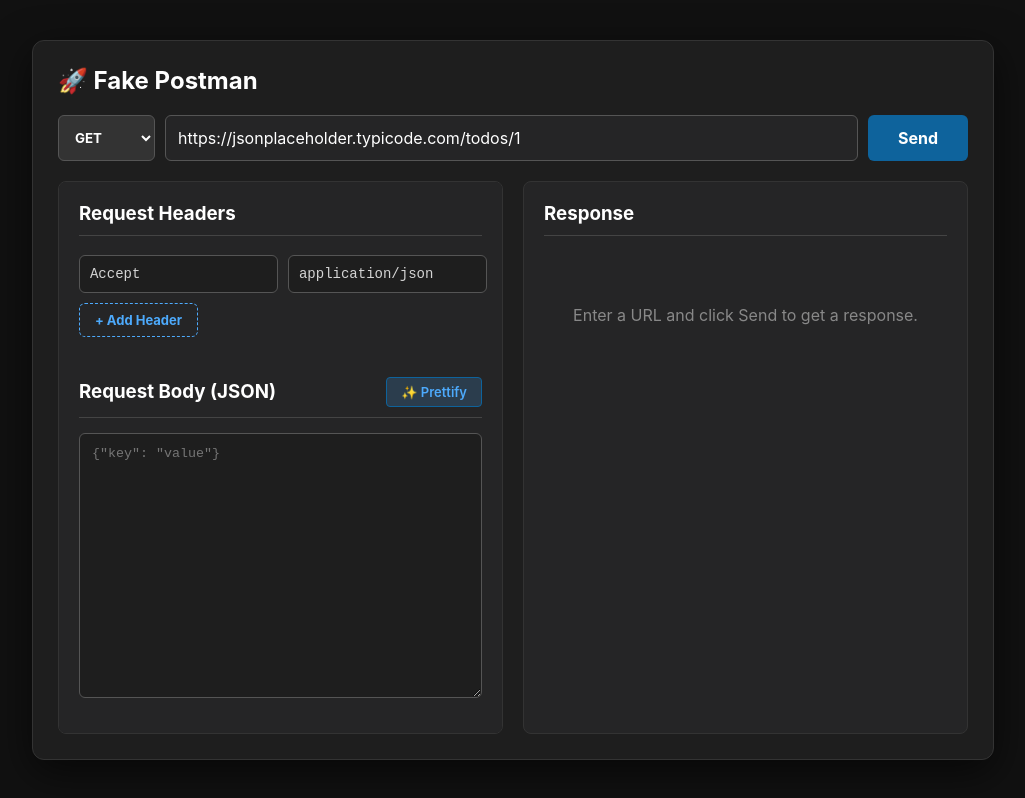
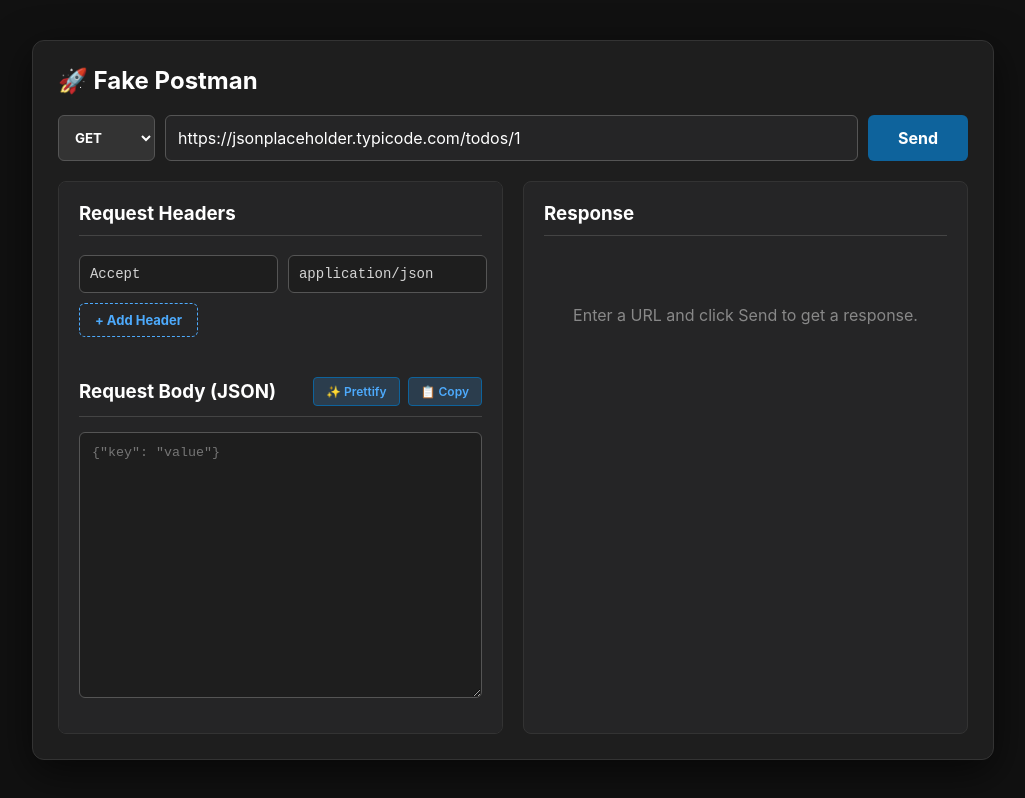
Before and after one commit to arghya0696/fake-postman, a React app in the folder frontend/: page / in a window 1280 px wide. Shown: the whole page, without its empty margins (127-1152 px from the left). Built offline with nearby package versions, Linux system fonts and the light colour scheme; the HTML template or start-up script is replaced by a standard one.

Commit message:
copy req response added

```diff
--- a/frontend/src/App.css
+++ b/frontend/src/App.css
@@ -3,10 +3,9 @@
   font-family: -apple-system, BlinkMacSystemFont, "Segoe UI", Roboto, Helvetica, Arial, sans-serif;
 }
 
-/* 1. Center the app window on the screen */
 body {
   margin: 0;
-  background-color: #111111; /* Slightly darker background outside the app */
+  background-color: #111111;
   color: #d4d4d4;
   display: flex;
   justify-content: center;
@@ -14,17 +13,16 @@ body {
   min-height: 100vh;
 }
 
-/* 2. Constrain the app size and make it look like a floating window */
 .app-container {
   display: flex;
   flex-direction: column;
   width: 100%;
-  max-width: 1200px; /* Prevents it from getting too wide on huge screens */
-  height: 90vh;      /* Leaves a nice 5% gap at the top and bottom */
+  max-width: 1200px;
+  height: 90vh;
   background-color: #1e1e1e;
   padding: 25px;
   border-radius: 12px;
-  box-shadow: 0 12px 40px rgba(0, 0, 0, 0.6); /* Adds a deep shadow */
+  box-shadow: 0 12px 40px rgba(0, 0, 0, 0.6);
   border: 1px solid #333;
 }
 
@@ -99,12 +97,107 @@ h3 {
   padding-bottom: 10px;
 }
 
-h4 { margin: 15px 0 5px 0; color: #ccc; }
+h4 { margin: 0; color: #ccc; }
 
-textarea {
+/* --- Headers Dynamic Input Styles --- */
+.headers-container {
+  margin-bottom: 10px;
+}
+
+.kv-row {
+  display: flex;
+  gap: 10px;
+  margin-bottom: 10px;
+}
+
+.kv-input {
+  flex: 1;
+  padding: 10px;
+  background: #1e1e1e;
+  color: #d4d4d4;
+  border: 1px solid #555;
+  border-radius: 6px;
+  font-family: monospace;
+  font-size: 14px;
+}
+
+.kv-input:focus { outline: none; border-color: #4daafc; }
+
+.remove-btn {
+  background: transparent;
+  color: #666;
+  border: 1px solid transparent;
+  border-radius: 6px;
+  cursor: pointer;
+  padding: 0 15px;
+  font-weight: bold;
+  transition: all 0.2s ease;
+}
+
+.remove-btn:hover {
+  background: rgba(244, 135, 113, 0.1);
+  color: #f48771;
+}
+
+.add-btn {
+  background: transparent;
+  color: #4daafc;
+  border: 1px dashed #4daafc;
+  padding: 8px 15px;
+  border-radius: 6px;
+  cursor: pointer;
+  font-size: 13px;
+  font-weight: bold;
+  margin-bottom: 15px;
+  transition: background 0.2s ease;
+}
+
+.add-btn:hover { background: rgba(77, 170, 252, 0.1); }
+
+/* --- Reusable Action Buttons (Copy & Prettify) --- */
+.action-buttons {
+  display: flex;
+  gap: 8px;
+}
+
+.action-btn {
+  background: #2b3d4d;
+  color: #4daafc;
+  border: 1px solid #0e639c;
+  padding: 6px 12px;
+  border-radius: 4px;
+  cursor: pointer;
+  font-size: 12px;
+  font-weight: 600;
+  transition: all 0.2s ease;
+}
+
+.action-btn:hover {
+  background: #0e639c;
+  color: #fff;
+}
+
+/* --- Request Body Layout --- */
+.section-header {
+  display: flex;
+  justify-content: space-between;
+  align-items: center;
+  border-bottom: 1px solid #444;
+  padding-bottom: 10px;
+  margin-top: 15px;
+  margin-bottom: 15px;
+}
+
+.section-header h3 {
+  border-bottom: none;
+  padding-bottom: 0;
+  margin: 0;
+}
+
+.body-textarea {
   flex: 1;
   width: 100%;
-  min-height: 120px;
+  min-height: 200px;
   background: #1e1e1e;
   color: #d4d4d4;
   border: 1px solid #555;
@@ -113,6 +206,16 @@ textarea {
   font-family: monospace;
   resize: vertical;
   margin-bottom: 15px;
+}
+
+.body-textarea:focus { outline: none; border-color: #4daafc; }
+
+/* --- Response Pane Styles --- */
+.response-section-header {
+  display: flex;
+  justify-content: space-between;
+  align-items: center;
+  margin: 15px 0 8px 0;
 }
 
 .response-box {
--- a/frontend/src/App.jsx
+++ b/frontend/src/App.jsx
@@ -15,6 +15,11 @@ function App() {
   const [loading, setLoading] = useState(false);
   const [error, setError] = useState(null);
 
+  // Copy States for visual feedback
+  const [copiedReqBody, setCopiedReqBody] = useState(false);
+  const [copiedResBody, setCopiedResBody] = useState(false);
+  const [copiedResHeaders, setCopiedResHeaders] = useState(false);
+
   // --- Header Management Functions ---
   const handleHeaderChange = (index, field, newValue) => {
     const updatedHeaders = [...headers];
@@ -31,7 +36,7 @@ function App() {
     setHeaders(updatedHeaders);
   };
 
-  // --- Formatter Function ---
+  // --- Utilities ---
   const handlePrettify = () => {
     if (!body.trim()) return;
     try {
@@ -41,6 +46,17 @@ function App() {
     } catch (err) {
       setError("Cannot prettify: Invalid JSON format in Request Body.");
     }
+  };
+
+  const handleCopy = (content, setCopiedState) => {
+    if (!content) return;
+    // If the content is an object (like response.body), stringify it nicely first
+    const textToCopy = typeof content === 'string' ? content : JSON.stringify(content, null, 2);
+
+    navigator.clipboard.writeText(textToCopy).then(() => {
+      setCopiedState(true);
+      setTimeout(() => setCopiedState(false), 2000); // Reset after 2 seconds
+    });
   };
 
   const handleSend = async () => {
@@ -147,7 +163,12 @@ function App() {
           {/* --- BODY SECTION --- */}
           <div className="section-header">
             <h3>Request Body (JSON)</h3>
-            <button onClick={handlePrettify} className="prettify-btn">✨ Prettify</button>
+            <div className="action-buttons">
+              <button onClick={handlePrettify} className="action-btn">✨ Prettify</button>
+              <button onClick={() => handleCopy(body, setCopiedReqBody)} className="action-btn">
+                {copiedReqBody ? '✅ Copied!' : '📋 Copy'}
+              </button>
+            </div>
           </div>
           <textarea
             value={body}
@@ -169,7 +190,13 @@ function App() {
                 </span>
               </div>
 
-              <h4>Body</h4>
+              {/* Response Body */}
+              <div className="response-section-header">
+                <h4>Body</h4>
+                <button onClick={() => handleCopy(response.body, setCopiedResBody)} className="action-btn">
+                  {copiedResBody ? '✅ Copied!' : '📋 Copy'}
+                </button>
+              </div>
               <SyntaxHighlighter
                 language="json"
                 style={vscDarkPlus}
@@ -178,7 +205,13 @@ function App() {
                 {JSON.stringify(response.body, null, 2)}
               </SyntaxHighlighter>
 
-              <h4>Headers</h4>
+              {/* Response Headers */}
+              <div className="response-section-header">
+                <h4>Headers</h4>
+                <button onClick={() => handleCopy(response.headers, setCopiedResHeaders)} className="action-btn">
+                  {copiedResHeaders ? '✅ Copied!' : '📋 Copy'}
+                </button>
+              </div>
               <SyntaxHighlighter
                 language="json"
                 style={vscDarkPlus}
```
Also changed, not shown: 1 other file (tests, documents, lock files or other folders).
